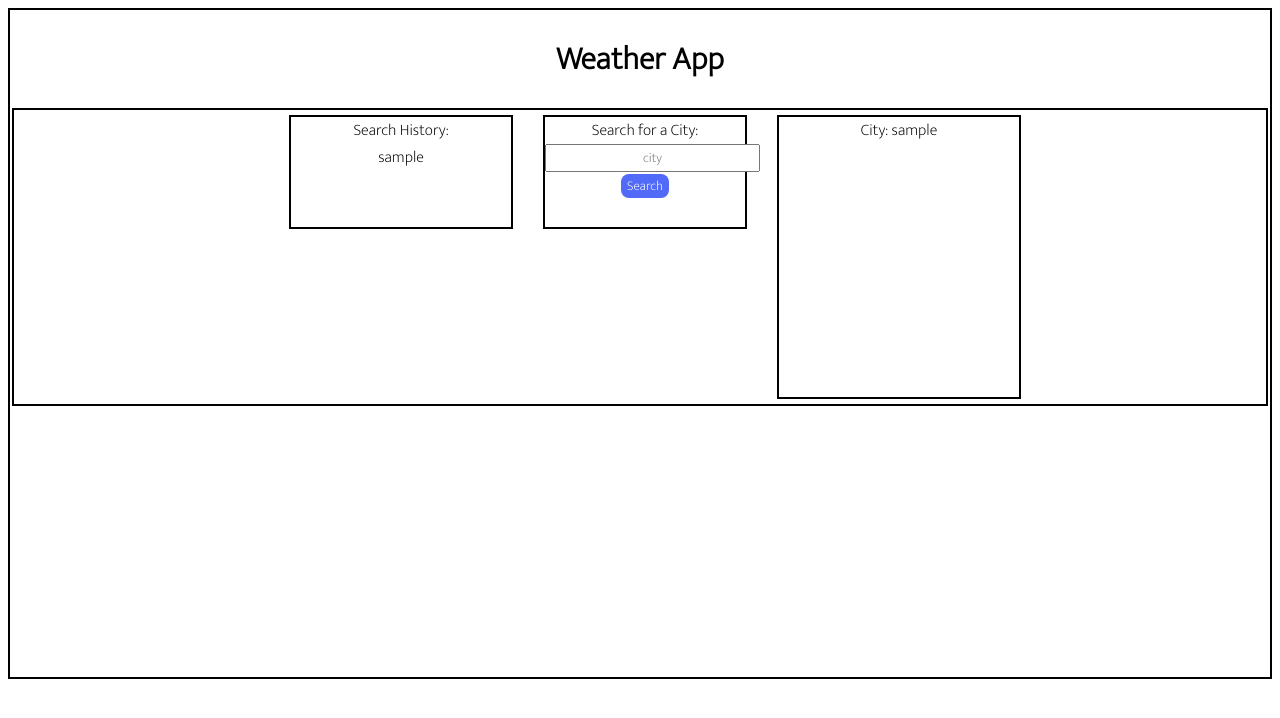
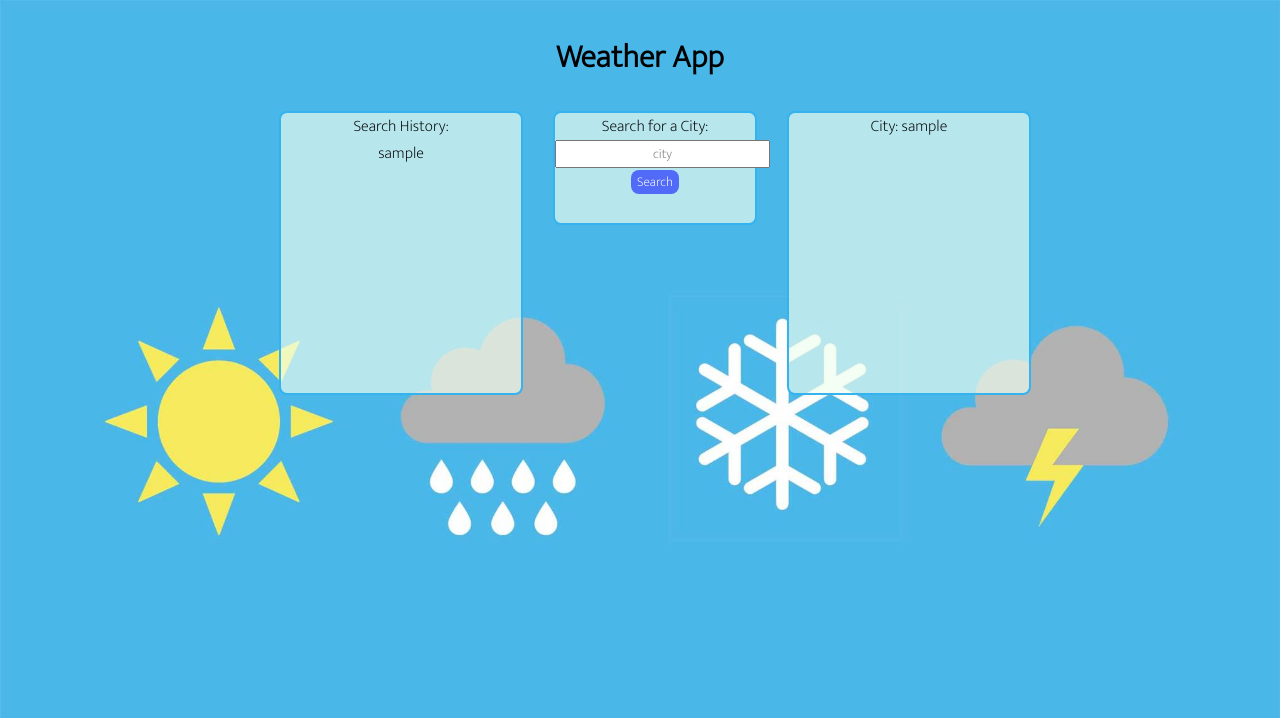
Before and after one commit to mollygilbert389/weatherReport, a plain HTML site: page index.html in a window 1280 px wide. Both pictures are taken after typing "Sample" into the empty fields and a click on the button "Search". Drawn offline with nearby package versions, Linux system fonts and the light colour scheme; no server answers.

Commit message:
adding styled app

```diff
--- a/app.js
+++ b/app.js
@@ -17,9 +17,6 @@ $(document).ready(function() {
 
     if (localStorage.getItem('history') != null) {
         historyObj = JSON.parse(localStorage.getItem('history'));
-
-        // historyObj.cityNames.
-        // searchHistory.append(historyObj.cityNames)
         showHistory()
     } else {
         localStorage.setItem('history',JSON.stringify(historyObj))
@@ -44,29 +41,13 @@ $(document).ready(function() {
         cityNameSpace.innerHTML = ''
         weekForcastSpace.innerHTML = ''
         currWeatherDesSpace.innerHTML = ''
-        searchHistory.innerText = 'Search History: '
-
+        searchHistory.innerText = ''
 
         let city = cityName.value.toLowerCase().trim()
         cityNameSpace.append("City: ", city)
-
         historyObj.cityNames.push(city);
-
         localStorage.setItem('history',JSON.stringify(historyObj));
-
         showHistory()
-        //this works
-    //     let showHistory = historyObj.cityNames.toString()
-    //     let cityHistory = showHistory.split(',')
-
-
-
-    //    cityHistory.forEach(function(item){
-    //        let newCityDiv = document.createElement('div')
-    //        newCityDiv.append(item)
-    //        searchHistory.append(newCityDiv)
-    //    })
-
 
         const queryURL = "https://api.openweathermap.org/data/2.5/forecast?q=" + city + "&units=imperial&appid=" + apiKey
 
@@ -74,7 +55,6 @@ $(document).ready(function() {
         url: queryURL,
         method: 'GET'
         }).then(function (response) {
-            console.log(response)
             const forcastObject = []
             let currentTemp = response.list[0].main.temp
             let currentHumid = response.list[0].main.humidity
@@ -99,7 +79,6 @@ $(document).ready(function() {
                 url: secondQueryURL,
                 method: 'GET'
             }).then(function(response) {
-                console.log(response)
                 let currentUV = response.current.uvi
 
                 uvSpace.append("Current UV: ", currentUV)
@@ -147,8 +126,6 @@ $(document).ready(function() {
                 findData(fifthResponse)
                 findData(firstResponse)
 
-                console.log(forcastObject)
-
                 forcastObject.forEach(function(item){
                     let newDateDiv = document.createElement('div')
                     let newMainWeatherDiv = document.createElement('img')
@@ -184,8 +161,8 @@ $(document).ready(function() {
 
         cityHistory.forEach(function(item){
             let newCityDiv = document.createElement('div')
-            newCityDiv.append(item)
-            searchHistory.append(newCityDiv)
+            newCityDiv.prepend(item)
+            searchHistory.prepend(newCityDiv)
         })
 
         }
--- a/index.html
+++ b/index.html
@@ -12,7 +12,9 @@
     <h1>Weather App</h1>
 
     <div id="container">
-        <div id="searchHistory">Search History:</div>
+        <div class="searchHistoryBox">Search History:
+            <div id="searchHistory"></div>
+        </div>
 
     <div id=searchForm>
             <label for="">Search for a City: </label>
@@ -38,7 +40,7 @@
 
 </body>
 <script src="app.js">
-    //create a space to show recent searches
     //style this bad boi
+    //make the search history clickable
 </script>
 </html>
--- a/style.css
+++ b/style.css
@@ -1,11 +1,14 @@
 * {
     font-family: 'Mukta', sans-serif;
     text-align: center;
+
+    background-image:
 }
 
 body {
-    border: solid black 2px;
     padding: 2px;
+    background-image: url("./weather.jpg");
+    background-size: 100%;
 }
 
 form {
@@ -20,20 +23,23 @@ button {
 }
 
 #searchForm {
-    border: solid 2px black;
+    border: solid 2px rgb(52, 179, 238);
+    background-color: rgba(240, 255, 240, 0.658);
+    border-radius: 8px;
     width: 200px;
     height: 110px;
 }
 
 #container {
-    border: solid black 2px;
     padding: 5px;
     display: flex;
     justify-content: center;
 }
 
 #results {
-    border: solid black 2px;
+    border: solid 2px rgb(52, 179, 238);
+    background-color: rgba(240, 255, 240, 0.658);
+    border-radius: 8px;
     height: 280px;
     width: 230px;
     margin-left: 30px;
@@ -41,15 +47,17 @@ button {
     padding-right: 5px;
 }
 
-#searchHistory {
-    border: solid black 2px;
-    height: 110px;
-    width: 210px;
+.searchHistoryBox {
+    border: solid 2px rgb(52, 179, 238);
+    background-color: rgba(240, 255, 240, 0.658);
+    border-radius: 8px;
+    height: 280px;
+    width: 230px;
     margin-left: 30px;
     margin-right: 30px;
     padding-left: 5px;
     padding-right: 5px;
-    overflow: hidden;
+    overflow: scroll;
 }
 
 #fiveDayForcast {
@@ -59,7 +67,9 @@ button {
 }
 
 .forcastCard {
-    border: solid black 2px;
+    border: solid 2px rgb(52, 179, 238);
+    background-color: rgba(240, 255, 240, 0.658);
+    border-radius: 8px;
     margin: 10px;
     padding: 5px;
 }
```
Also changed, not shown: weather.jpg (added).
